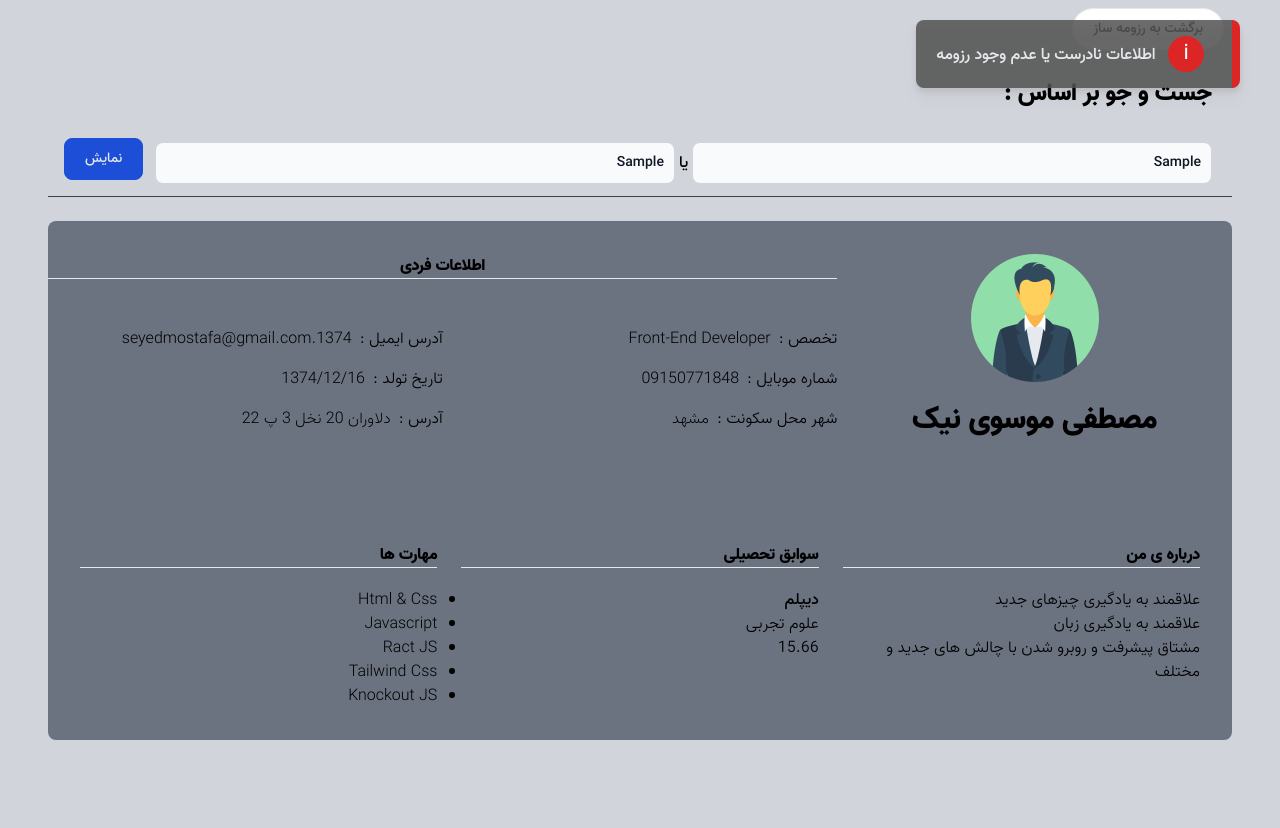
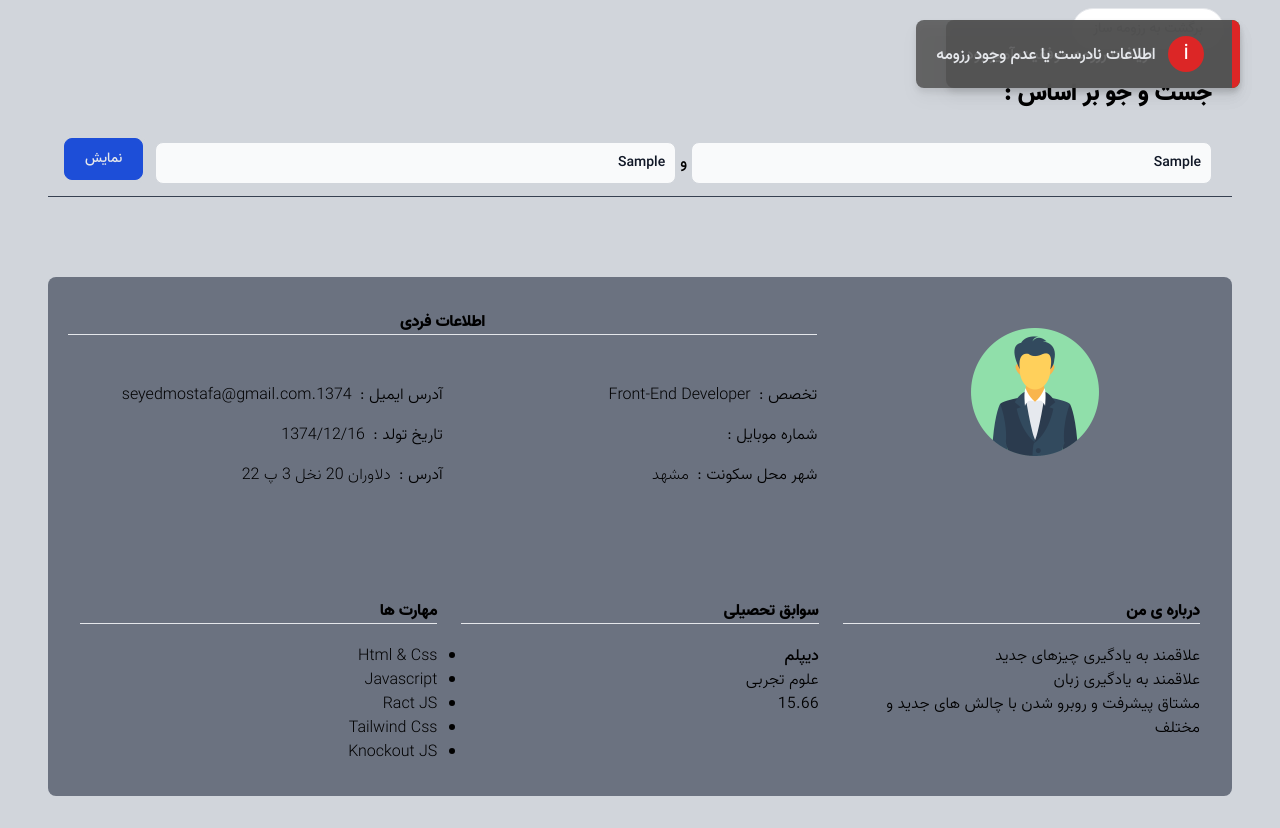
Before and after one commit to prs-code/ko, a website: page showData.html in a window 1280 px wide. Both pictures are taken after typing "Sample", "Sample" into the empty fields and a click on the button "نمایش". Before the commit the page ends 800 px from the top, so only its background shows below. Drawn offline with nearby package versions, Linux system fonts and the light colour scheme; no server answers; files whose address does not match are found by name.

Commit message:
get data and show in UI

```diff
--- a/FormViewModel.js
+++ b/FormViewModel.js
@@ -38,7 +38,6 @@ const form = {
     "زنجان",
   ]),
   optionRightsRequested: ko.observableArray([
-    "",
     "2 تا 3 میلیون تومان",
     "3 تا 4 میلیون تومان",
     "4 تا 5 میلیون تومان",
@@ -46,7 +45,6 @@ const form = {
     "بر اساس قانون کار",
   ]),
   optionGrade: ko.observableArray([
-    "",
     "زیر دیپلم",
     "دیپلم",
     "کاردانی",
@@ -88,12 +86,10 @@ const POST = async () => {
     { Name: "email", Value: form.email() },
   ]);
 
-  console.log(Data);
 
   await axios
     .post(`${BASE_URL}/PostData`, Data)
-    .then((response) => {
-      console.log(response.data);
+    .then(() => {
       showToast("success");
     })
     .catch((err) => {
--- a/showData.html
+++ b/showData.html
@@ -18,27 +18,34 @@
         class="py-2 px-4 flex justify-center items-center border-b  border-gray-700">
         <div class="flex items-center w-1/2 mx-1">
             <input type="text" data-bind="textInput: firstName" class="input" placeholder="نــــــــــــــــــام" required />
-        </div>یا
+        </div>و
         <div class=" flex items-center w-1/2 mx-1">
             <input type="text" data-bind="textInput: lastName" class="input" placeholder="نام خانوادگــــــــــــــــــــــی" required/>
         </div>
-        <button type="submit" id="Btn"  class= "text-gray-200 bg-blue-700 hover:bg-gray-900 border border-blue-700 focus:outline-none focus:ring-4 focus:ring-gray-300 rounded-lg text-sm px-5 py-2.5 mr-2 mb-2 dark:bg-gray-800 dark:hover:bg-gray-700 dark:focus:ring-gray-700 dark:border-gray-700">
+        <button
+            type="submit"
+            id="Btn"
+            class= "text-gray-200 bg-blue-700 hover:bg-gray-900 border border-blue-700 focus:outline-none focus:ring-4 focus:ring-gray-300 rounded-lg text-sm px-5 py-2.5 mr-2 mb-2 dark:bg-gray-800 dark:hover:bg-gray-700 dark:focus:ring-gray-700 dark:border-gray-700">
             نمایش
         </button>
     </form>
 
     <div
         id="showCV"
-        class=" my-6 text-center bg-gray-500 rounded-lg">
+        class=" my-6 mt-20 text-center bg-gray-500 rounded-lg">
         <div class="flex items-center justify-evenly">
-            <div class="flex flex-col items-center justify-center py-4 w-1/3 h-[250px]">
+            <div
+                class="flex flex-col items-center justify-center py-4 w-1/3 h-[250px]">
+
                 <img
                 src="./icons/user.png"
                 alt="icon"
                 class="w-32 h-32 mb-5"/>
-                <h1 class="text-3xl">مصطفی موسوی نیک</h1>
+                <h1
+                    data-bind="text : CVDataRecieve().name"
+                    class="text-3xl">مصطفی موسوی نیک</h1>
             </div>
-            <div class="w-2/3">
+            <div class="w-2/3 p-5">
                 <h1 class="border-b">اطلاعات فردی</h1>
                 <div class="grid grid-cols-2 mt-10">
                     <div class="flex items-start justify-start my-2">
@@ -51,7 +58,9 @@
                     </div>
                     <div class="flex items-start justify-start my-2">
                         <p>شماره موبایل :</p>
-                        <span class="mr-2">09150771848</span>
+                        <span
+                            data-bind="text: CVDataRecieve().phoneNumber"
+                            class="mr-2"></span>
                     </div>
                     <div class="flex items-start justify-start my-2">
                         <p>تاریخ تولد :</p>
--- a/showDataViewModel.js
+++ b/showDataViewModel.js
@@ -1,41 +1,59 @@
-//ViewModel_1
+//ViewModel_1//
+
 const CV = {
   firstName: ko.observable(""),
   lastName: ko.observable(""),
-};
+  CVDataRecieve: ko.observableArray(),
 
-//ViewModel_2
-const result = undefined;
+  //   {
+  //   AboutMe: new ko.observable(""),
+  //   Address: new ko.observable(""),
+  //   GPA: new ko.observable(""),
+  //   Grade: new ko.observable(""),
+  //   Hoqoq: new ko.observable(""),
+  //   Major: new ko.observable(""),
+  //   Marriage: new ko.observable(""),
+  //   MilitaryService: new ko.observable(""),
+  //   RegDate: new ko.observable(""),
+  //   University: new ko.observable(""),
+  //   city: new ko.observable(""),
+  //   email: new ko.observable(""),
+  //   favoriteJob: new ko.observable(""),
+  //   gender: new ko.observable(""),
+  //   lastName: new ko.observable(""),
+  //   name: new ko.observable(""),
+  //   phoneNumber: new ko.observable(""),
+  //   skills: new ko.observable(""),
+  // },
 
-function showToast(id) {
+  toast: function (id) {
+    // Show Message For User //
     document.getElementById(id).classList.remove("hidden");
     // Hide the toast after 5 seconds (5000ms)
     // you can set a shorter/longer time by replacing "5000" with another number
     setTimeout(function () {
       document.getElementById(id).classList.add("hidden");
     }, 7000);
-}
+  },
 
+  //Get Data For Show CV By DataBase Search //
+  getData: async () => {
     const BASE_URL = "http://localhost/servicebus/run";
-
-const getData = async () => {
     const Data = JSON.stringify([
       { Name: "name", Value: CV.firstName() },
       { Name: "lastName", Value: CV.lastName() },
     ]);
 
-  await axios
-    .post(`${BASE_URL}/GetData`, Data)
-    .then( async (response) => {
-     const result = await JSON.parse(response.data);
-     console.log(result);
-      showToast("wellcom");
-    })
-    .catch((err) => {
-      showToast("notExist");
-    });
-
+    try {
+      CV.toast("wellcom");
+      const { data } = await axios.post(`${BASE_URL}/GetData`, Data);
+      CV.CVDataRecieve(JSON.parse(data)[0]);
+      console.log(CV.CVDataRecieve());
+    } catch (error) {
+      console.log(error);
+      CV.toast("notExist");
+    }
+  },
 };
 
-ko.applyBindings(CV, document.getElementById("form"));
-ko.applyBindings(result, document.getElementById("showCV"))
+ko.applyBindings(CV);
```
Also changed, not shown: index.html (+6 -4 lines), dist/output.css. Lines whose indentation alone changed are shown as unchanged.
